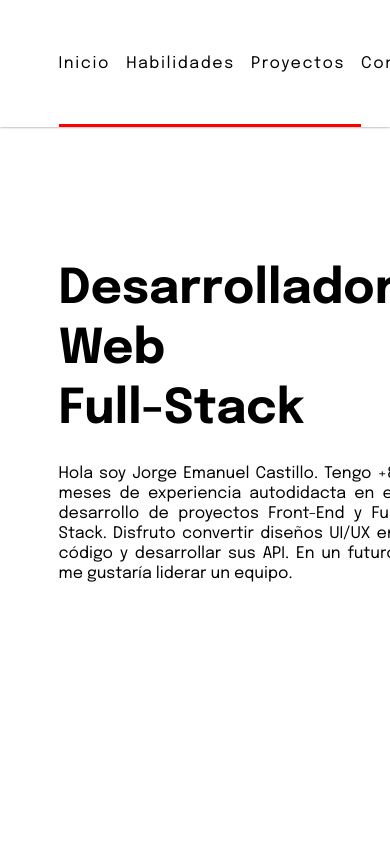
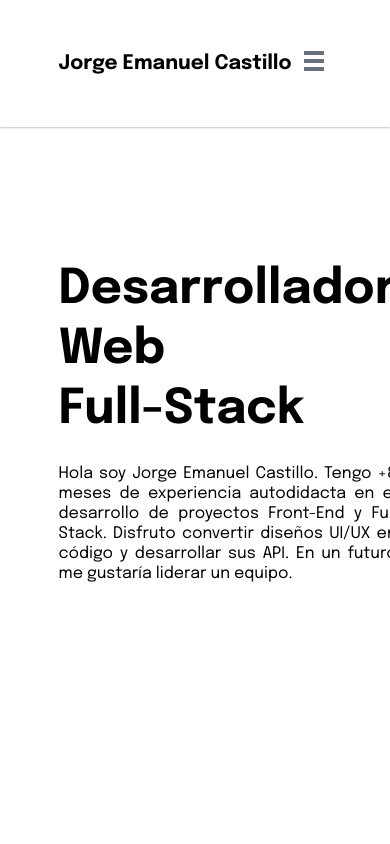
Before and after one commit to jcat-dev/portafolio, a React (Vite) app: page / in a window 390 px wide. Shown: the top 844 px of the page. Built offline with nearby package versions, Linux system fonts and the light colour scheme.

Commit message:
Agregar menú y diseño responsivo al Header.tsx

```diff
--- a/src/component/Header/Header.tsx
+++ b/src/component/Header/Header.tsx
@@ -1,18 +1,61 @@
 import { itemsList } from './itemsList'
+import { useState } from 'react'
 import Item from './Item'
+import menuIcon from '../../assets/icon-menu.svg'
+import closeIcon from '../../assets/icon-close.svg'
 import './index.css'
 
+
 const Header = () => {
+  const [menuIsActive, setMenuIsActive] = useState<boolean>(false)
+
+  const handleClickMenu = () => {
+    setMenuIsActive(!menuIsActive)
+  }
+
   return (
     <header className='header-container' >
-      <nav className='nav' >
-        <ul className='list' >
+      <nav className={
+        menuIsActive
+          ? 'nav nav-mobil'
+          : 'nav'
+      } >
+        <p
+          className='nav-title'
+          hidden={menuIsActive}
+        >
+          Jorge Emanuel Castillo
+        </p>
+
+        <div className='menu' >
+          <img
+            className='menu-icon'
+            src={menuIcon}
+            alt="menu icon"
+            onClick={handleClickMenu}
+            hidden={menuIsActive}
+          />
+
+          <img
+            className="menu-close"
+            src={closeIcon}
+            alt='close icon'
+            onClick={handleClickMenu}
+            hidden={!menuIsActive}
+          />
+        </div>
+
+        <ul
+          className='nav-list'
+          hidden={!menuIsActive}
+        >
           {
             itemsList.map((value, index) => (
               <Item
+                key={index}
                 href={value.href}
                 title={value.value}
-                key={index}
+                onClick={handleClickMenu}
               />
             ))
           }
--- a/src/component/Header/Item.tsx
+++ b/src/component/Header/Item.tsx
@@ -1,17 +1,21 @@
 import { useNavScroll } from '../../hooks/useNavScroll'
+import './item.css'
 
 interface Props {
   href: string
   title: string
+  onClick: () => void
 }
 
-const Item: React.FC<Props> = ({href, title}) => {
+const Item: React.FC<Props> = ({href, title, onClick}) => {
   const {
     isActive
   } = useNavScroll(title.toLowerCase())
 
   return (
-    <li className='item'
+    <li
+      className='item'
+      onClick={onClick}
     >
       <a
         className='item__link'
--- a/src/component/Header/index.css
+++ b/src/component/Header/index.css
@@ -15,39 +15,84 @@
   box-shadow: 0 0 2.5px 0 gray;
 }
 
-.list {
+.nav-list {
   height: 100%;
   display: flex;
 }
 
-
-/*Item.tsx*/
-
-.item {
-  height: 100%;
-  padding-right: 1em;
-
-  display: flex;
-  align-items: center;
-  position: relative;
+.menu, .nav-title {
+  display: none;
 }
 
-.item__link {
-  color: black;
-  letter-spacing: 0.1em;
+
+@media screen and (max-width: 768px) {
+  .nav {
+    transition: height 1.5s;
+  }
+
+  .nav-mobil {
+    height: 100vh;
+    padding: 5vh 15vw;
+    display: block;
+  }
+
+  .nav-title {
+    font-size: 1.25em;
+
+    display: block;
+    font-weight: bold;
+
+    &[hidden] {
+      display: none;
+    }
+  }
+
+  .nav-list {
+    width: fit-content;
+    height: fit-content;
+    display: block;
+
+    &[hidden] {
+      display: none;
+    }
+  }
+
+  .menu {
+    margin-left: auto;
+    display: block;
+  }
+
+  .menu-icon {
+    width: 2.25em;
+    height: 2.25em;
+    padding: 0.5em;
+
+    &:hover {
+      cursor: pointer;
+    }
+
+    &[hidden] {
+      display: none;
+    }
+  }
+
+  .menu-close {
+    width: 2.25em;
+    height: 2.25em;
+    padding: 0.5em;
+
+    display: block;
+    position: absolute;
+    right: 15vw;
+    border-radius: 100%;
+
+    &:hover {
+      transform: scale(1.25);
+      cursor: pointer;
+    }
+
+    &[hidden] {
+      display: none;
+    }
+  }
 }
-
-.item__progress-bar {
-  width: 0;
-  height: 2.5px;
-
-  position: absolute;
-  bottom: 0;
-  transition: width 0.5s linear;
-  background-color: red;
-}
-
-.item__progress-bar--active {
-  width: 100%;
-  transition: width 0.5s linear;
-}
--- /dev/null
+++ b/src/component/Header/item.css
@@ -0,0 +1,49 @@
+.item {
+  height: 100%;
+  padding-right: 1em;
+
+  display: flex;
+  align-items: center;
+  position: relative;
+}
+
+.item__link {
+  padding: 1em 0;
+  color: black;
+  letter-spacing: var(--letter-spacing);
+}
+
+.item__progress-bar {
+  width: 0;
+  height: 2.5px;
+
+  position: absolute;
+  bottom: 0;
+  transition: width 0.5s linear;
+  background-color: red;
+}
+
+.item__progress-bar--active {
+  width: 100%;
+}
+
+@media screen and (max-width: 768px) {
+  .item {
+    height: fit-content;
+    margin-bottom: 1em;
+
+    display: block;
+
+    &:hover {
+      cursor: pointer;
+    }
+  }
+
+  .item__link {
+    display: block;
+
+    &:hover {
+      color: red;
+    }
+  }
+}
--- a/src/index.css
+++ b/src/index.css
@@ -31,3 +31,15 @@ a {
 input, textarea {
   outline: none;
 }
+
+@media screen and (min-width: 1440px) {
+  body {
+    font-size: 16.941px;
+  }
+}
+
+@media screen and (min-width: 2560px) {
+  body {
+    font-size:  30.117px;
+  }
+}
```
Also changed, not shown: src/assets/icon-close.svg (added), src/assets/icon-menu.svg (added).
